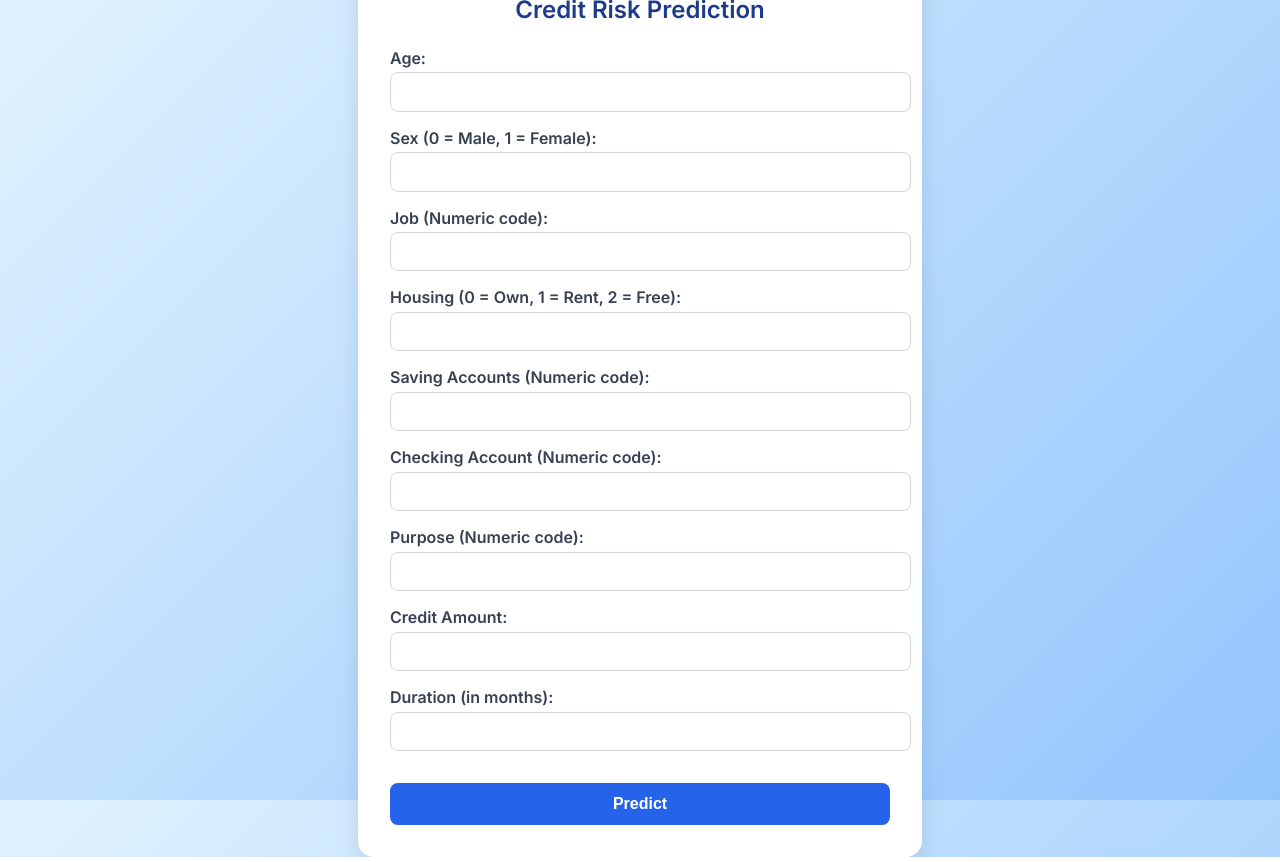
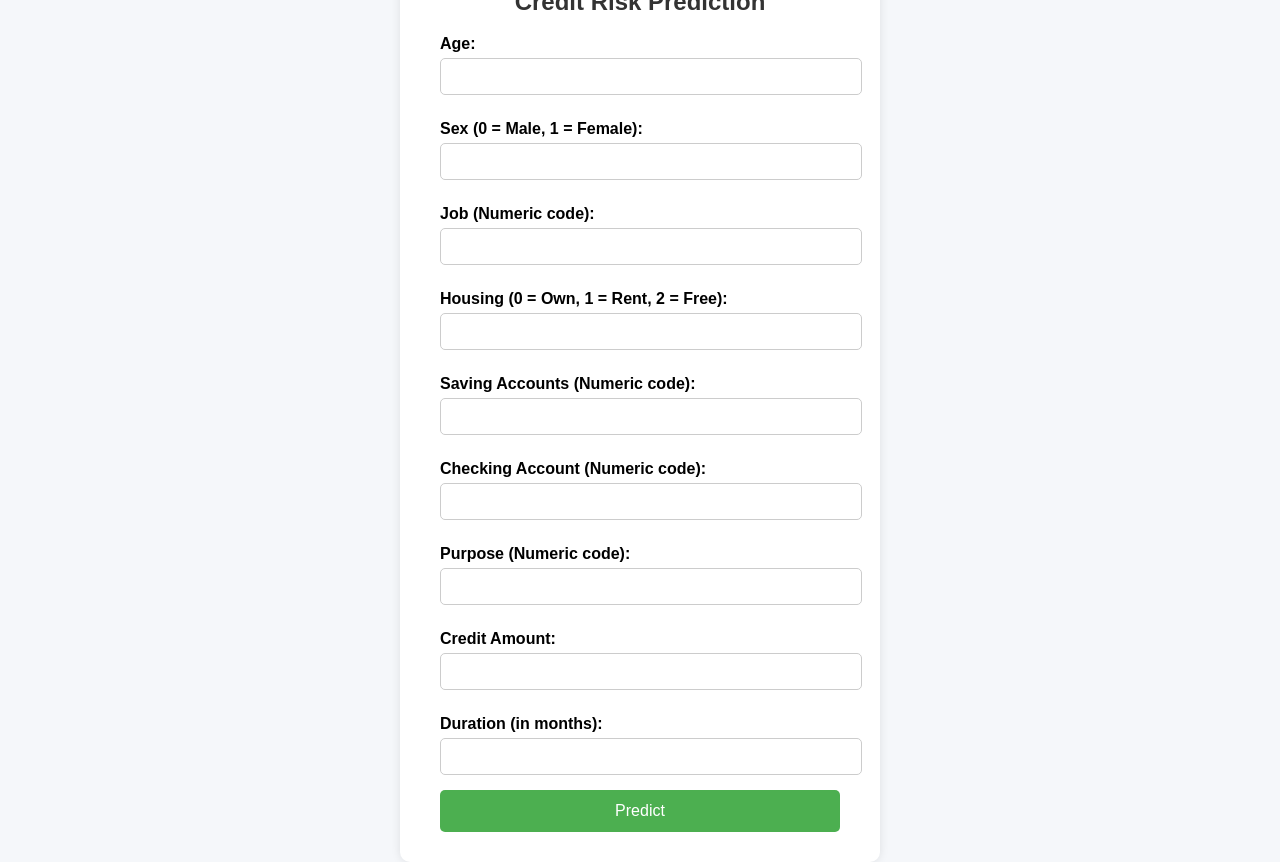
Before and after one commit to kalyanchakravarthy1284/hackathon, a Flask app: page / in a window 1280 px wide. Run offline with Flask 3, Linux system fonts and the light colour scheme; parts of the project's set-up code (start-up, migrations or seed data) failed here and were passed over.

Commit message:
Update index.html

```diff
--- a/templates/index.html
+++ b/templates/index.html
@@ -4,80 +4,65 @@
     <meta charset="UTF-8">
     <meta name="viewport" content="width=device-width, initial-scale=1.0">
     <title>Credit Risk Prediction</title>
-    <link href="https://fonts.googleapis.com/css2?family=Inter:wght@400;600&display=swap" rel="stylesheet">
     <style>
         body {
-            margin: 0;
-            font-family: 'Inter', sans-serif;
-            background: linear-gradient(135deg, #e0f2fe, #93c5fd);
+            font-family: Arial, sans-serif;
+            background: #f5f7fa;
             display: flex;
             justify-content: center;
             align-items: center;
             height: 100vh;
+            margin: 0;
         }
 
         .container {
-            background: #ffffff;
-            padding: 2rem;
-            border-radius: 1rem;
-            box-shadow: 0 10px 25px rgba(0, 0, 0, 0.1);
-            width: 100%;
-            max-width: 500px;
+            background: #fff;
+            padding: 30px 40px;
+            border-radius: 10px;
+            box-shadow: 0 0 10px rgba(0, 0, 0, 0.1);
+            width: 400px;
         }
 
         h2 {
             text-align: center;
-            color: #1e3a8a;
-            margin-bottom: 1.5rem;
+            color: #333;
         }
 
         label {
+            font-weight: bold;
+            margin-top: 10px;
             display: block;
-            margin-top: 1rem;
-            font-weight: 600;
-            color: #374151;
         }
 
         input[type="number"] {
             width: 100%;
-            padding: 0.6rem;
-            margin-top: 0.3rem;
-            border: 1px solid #d1d5db;
-            border-radius: 0.5rem;
-            font-size: 1rem;
-            transition: all 0.3s ease-in-out;
-        }
-
-        input[type="number"]:focus {
-            border-color: #3b82f6;
-            box-shadow: 0 0 0 3px rgba(59, 130, 246, 0.3);
-            outline: none;
+            padding: 10px;
+            margin-top: 5px;
+            margin-bottom: 15px;
+            border: 1px solid #ccc;
+            border-radius: 5px;
         }
 
         input[type="submit"] {
-            margin-top: 2rem;
             width: 100%;
-            padding: 0.75rem;
-            background-color: #2563eb;
+            background-color: #4CAF50;
             color: white;
-            font-size: 1rem;
-            font-weight: 600;
+            padding: 12px;
             border: none;
-            border-radius: 0.5rem;
+            border-radius: 5px;
+            font-size: 16px;
             cursor: pointer;
-            transition: background-color 0.3s ease;
         }
 
         input[type="submit"]:hover {
-            background-color: #1d4ed8;
+            background-color: #45a049;
         }
 
         .result {
-            margin-top: 1.5rem;
+            margin-top: 20px;
             text-align: center;
-            font-weight: bold;
-            font-size: 1.1rem;
-            color: #0f172a;
+            font-size: 18px;
+            color: #333;
         }
     </style>
 </head>
```
Also changed, not shown: other parts of templates/index.html (+13 -11 lines).
